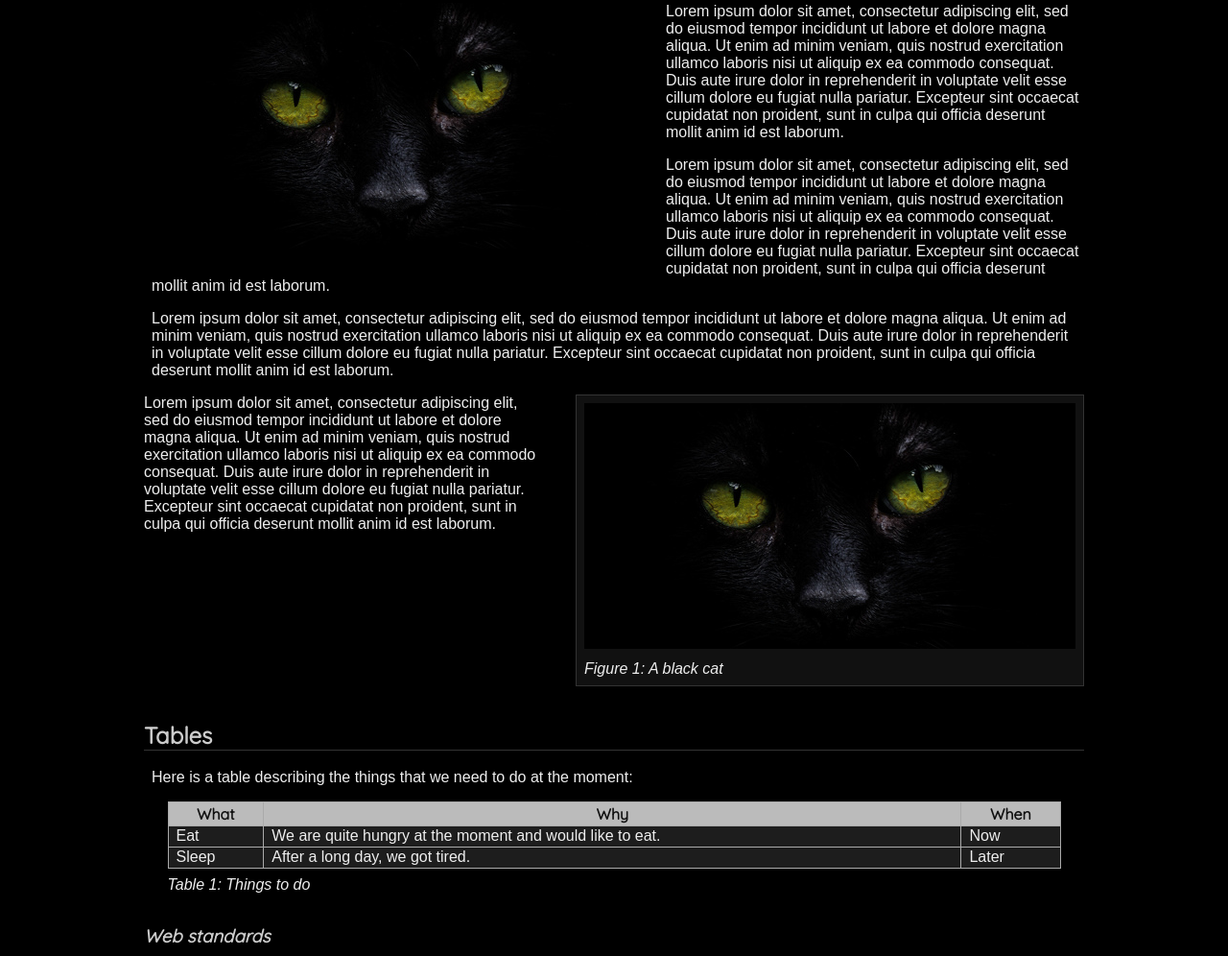
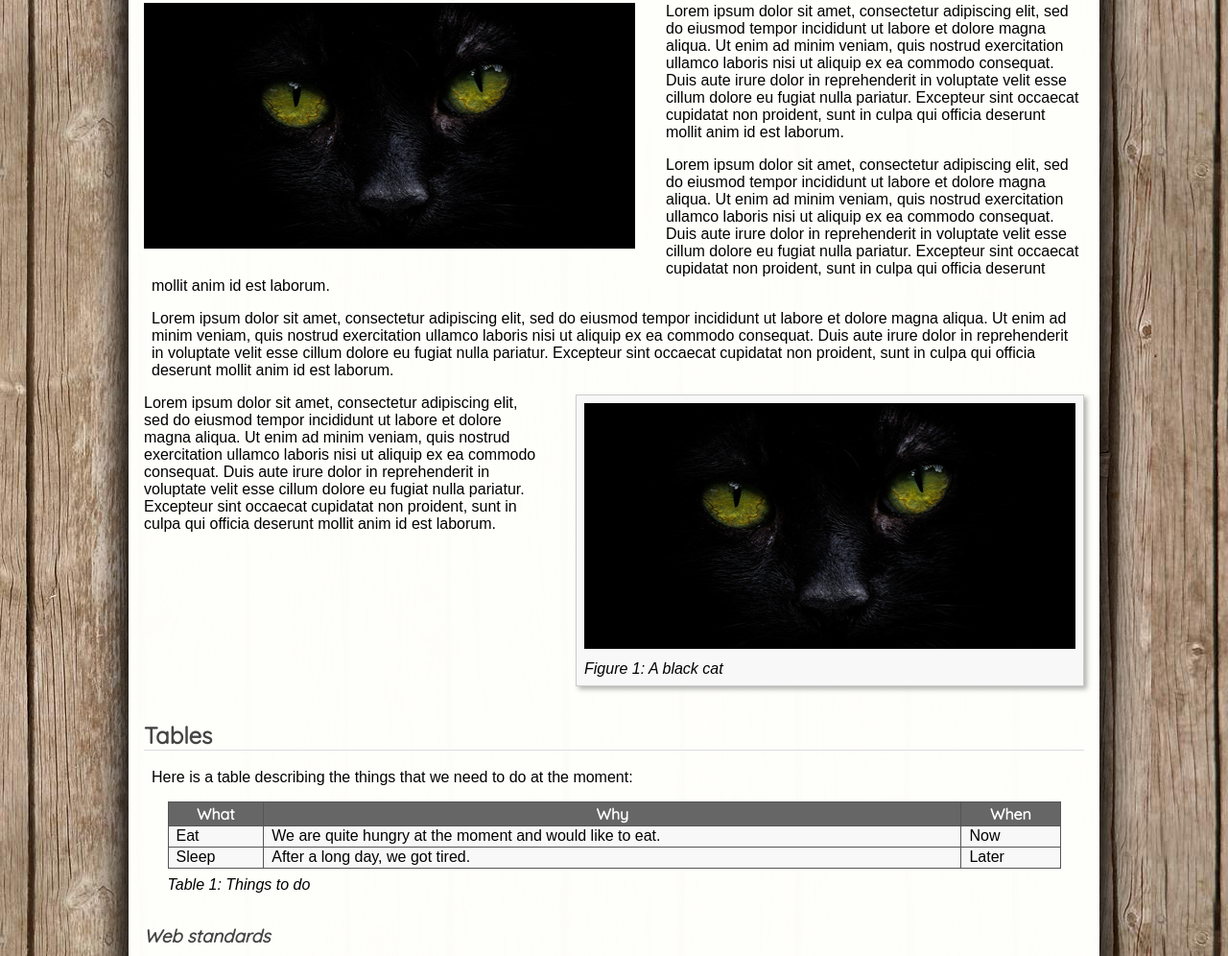
Before and after one commit to mbitsnbites/css-styles, a plain HTML site: page index.html in a window 1280 px wide. Shown: the part 324-1320 px from the top of the page at 96% size. Drawn offline with Linux system fonts and the light colour scheme.

Commit message:
Add a wood theme
wood.jpg: https://www.deviantart.com/ftourini-stock/art/tileable-wood-texture-90119307

```diff
--- a/index.html
+++ b/index.html
@@ -3,7 +3,7 @@
 <head>
 <meta http-equiv="Content-Type" content="text/html; charset=utf-8"/>
 <title>Hello world</title>
-<link rel="stylesheet" type="text/css" href="plain-dark.css">
+<link rel="stylesheet" type="text/css" href="wooden.css">
 </head>
 <body>
 <h1>Hello world</h1>
--- /dev/null
+++ b/wooden.css
@@ -0,0 +1,100 @@
+@import url('https://fonts.googleapis.com/css?family=Quicksand');
+
+html {
+  background: #ca6 url("wood.jpg") fixed;
+}
+body {
+  background: rgba(255,255,252,0.99);
+  color: #000;
+  font-family: sans-serif;
+  min-width: 300px;
+  max-width: 980px;
+  margin-left: auto;
+  margin-right: auto;
+  padding: 0.5em 1em;
+  box-shadow: 0 0 30px 10px #000;
+}
+h1,h2,h3,h4,h5 {
+  font-family: 'Quicksand', sans-serif;
+  color: #444;
+}
+h2 {
+  border-bottom: 1px solid #ddd;
+}
+h3,h5 {
+  font-style: italic;
+}
+p {
+  padding-left: 0.5em;
+}
+a {
+  color: #33f;
+}
+a:hover {
+  color: #77f;
+}
+a:visted {
+  color: #66f;
+}
+hr {
+  border: 0;
+  height: 1px;
+  box-shadow: 0 0px 2px 0px #ccc;
+  background-image: linear-gradient(to right, rgba(0, 0, 0, 0), rgba(0, 0, 0, 0.4), rgba(0, 0, 0, 0));
+}
+table {
+  border-collapse: collapse;
+  border: 1px solid #555;
+  caption-side: bottom;
+  width: 95%;
+  margin-left: auto;
+  margin-right: auto;
+  margin-top: 1em;
+  margin-bottom: 2em;
+  background: #f8f8f8;
+}
+table th, table td {
+  border: 1px solid #555;
+  padding: 0.1em 0.5em;
+}
+table th {
+  font-family: 'Quicksand', sans-serif;
+  color: #fff;
+  background: #666;
+}
+table caption, figcaption {
+  text-align: left;
+  font-style: italic;
+  margin-top: 0.5em;
+}
+figure {
+  border: 1px solid #ccc;
+  background: #f8f8f8;
+  margin: 0;
+  padding: 0.5em;
+  margin-bottom: 1em;
+  box-shadow: 3px 3px 5px rgba(0, 0, 0, 0.3);
+}
+.float-left::after, .float-right::after {
+  content: "";
+  clear: both;
+  display: table;
+}
+.float-left img, .float-left figure {
+  float: left;
+  margin-right: 2em;
+}
+.float-right img, .float-right figure {
+  float: right;
+  margin-left: 2em;
+}
+.float-left img, .float-right img {
+  margin-bottom: 1em;
+}
+.float-left figure img, .float-right figure img {
+  /* Don't float an image inside a floating figure. */
+  float: none;
+  margin-left: 0;
+  margin-right: 0;
+  margin-bottom: 0;
+}
```
Also changed, not shown: wood.jpg (added).
